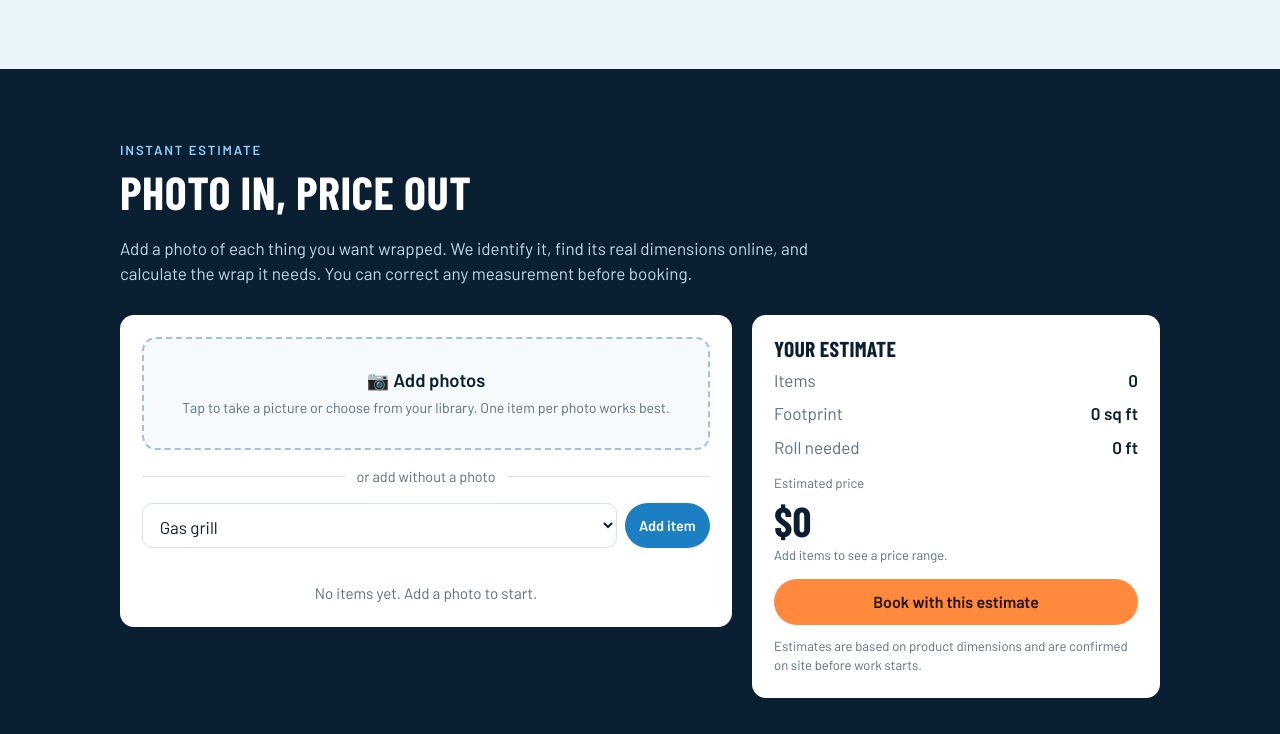
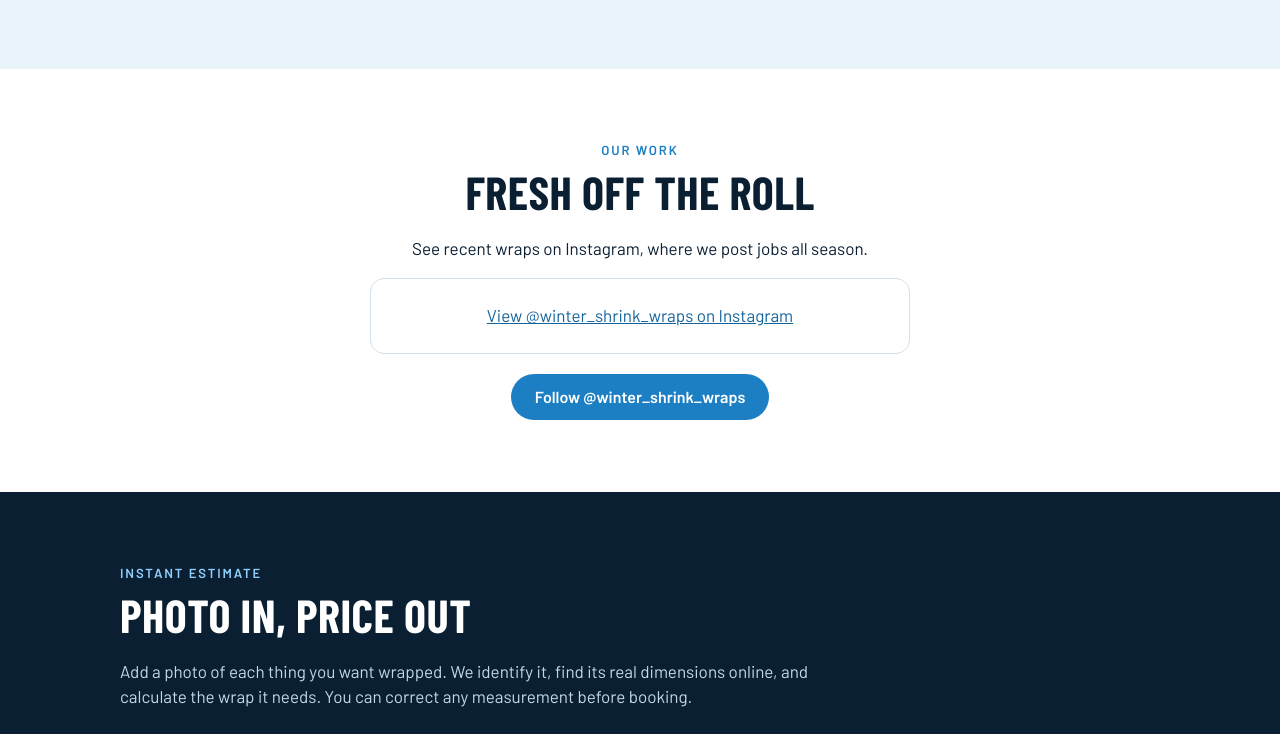
Before and after one commit to winterwraps/winterwraps.github.io, a plain HTML site: page index.html in a window 1280 px wide. Shown: the part 1406-2140 px from the top of the page. Drawn offline with nearby package versions, Linux system fonts and the light colour scheme; a script that the page names is missing.

Commit message:
Update index.html

```diff
--- a/index.html
+++ b/index.html
@@ -127,6 +127,7 @@ footer .wrap{display:flex;flex-wrap:wrap;gap:12px;justify-content:space-between}
     <nav>
       <a href="#what">What we wrap</a>
       <a href="#how">How it works</a>
+      <a href="#work">Our work</a>
       <a href="#book">Book</a>
       <a class="btn btn-primary btn-sm" href="#estimate">Get an estimate</a>
     </nav>
@@ -170,6 +171,19 @@ footer .wrap{display:flex;flex-wrap:wrap;gap:12px;justify-content:space-between}
     </div>
   </div>
 </section>
+
+<section id="work">
+  <div class="wrap" style="text-align:center">
+    <div class="kicker">Our work</div>
+    <h2>Fresh off the roll</h2>
+    <p>See recent wraps on Instagram, where we post jobs all season.</p>
+    <div style="max-width:540px;margin:0 auto 20px">
+      <blockquote class="instagram-media" data-instgrm-permalink="https://www.instagram.com/winter_shrink_wraps/" data-instgrm-version="14" style="background:#fff;border:1px solid var(--line);border-radius:14px;margin:0;padding:24px;width:100%"><a href="https://www.instagram.com/winter_shrink_wraps/" target="_blank" rel="noopener">View @winter_shrink_wraps on Instagram</a></blockquote>
+    </div>
+    <a class="btn btn-blue" href="https://www.instagram.com/winter_shrink_wraps/" target="_blank" rel="noopener">Follow @winter_shrink_wraps</a>
+  </div>
+</section>
+<script async src="https://www.instagram.com/embed.js"></script>
 
 <section id="estimate">
   <div class="wrap">
```
